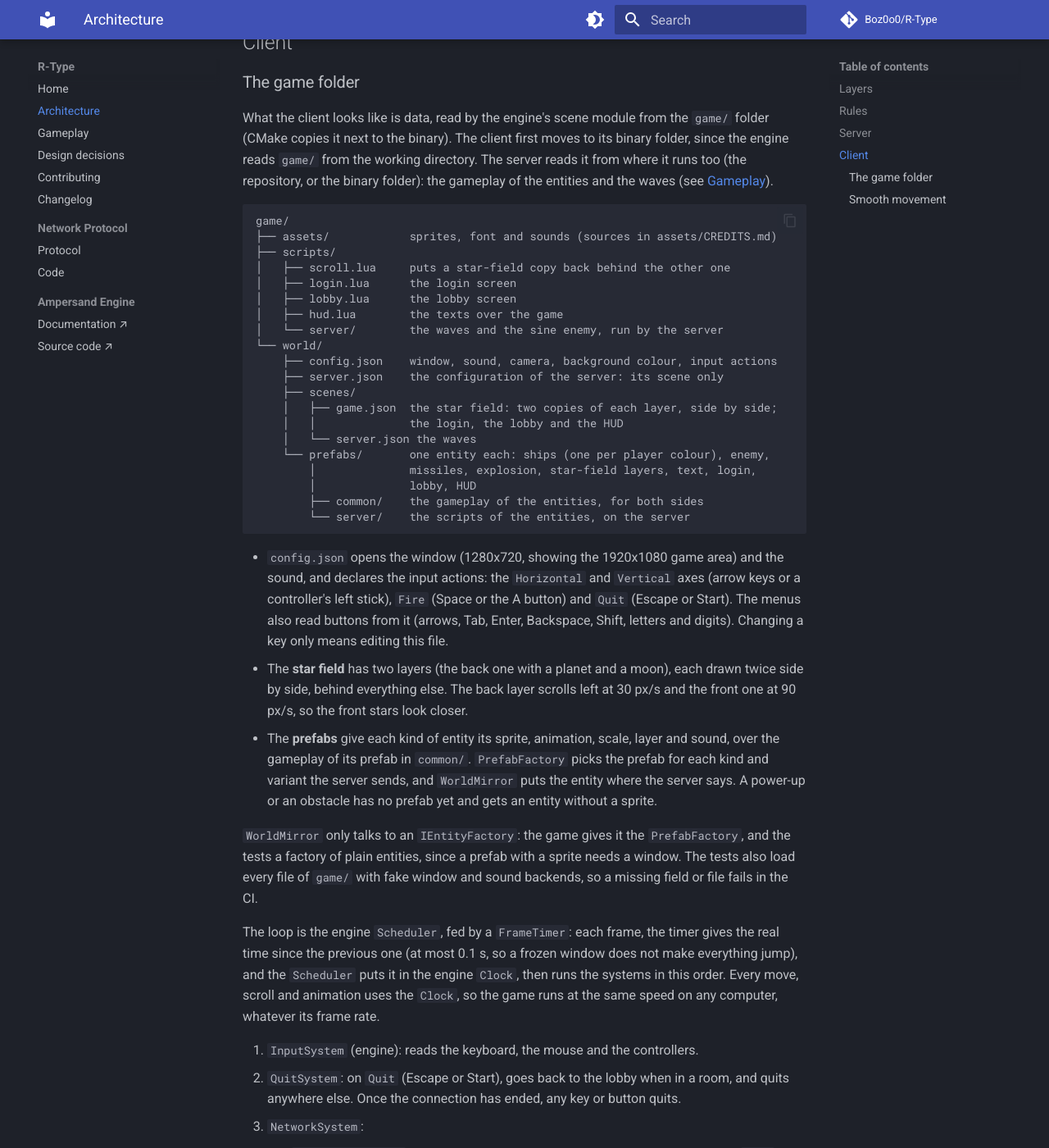
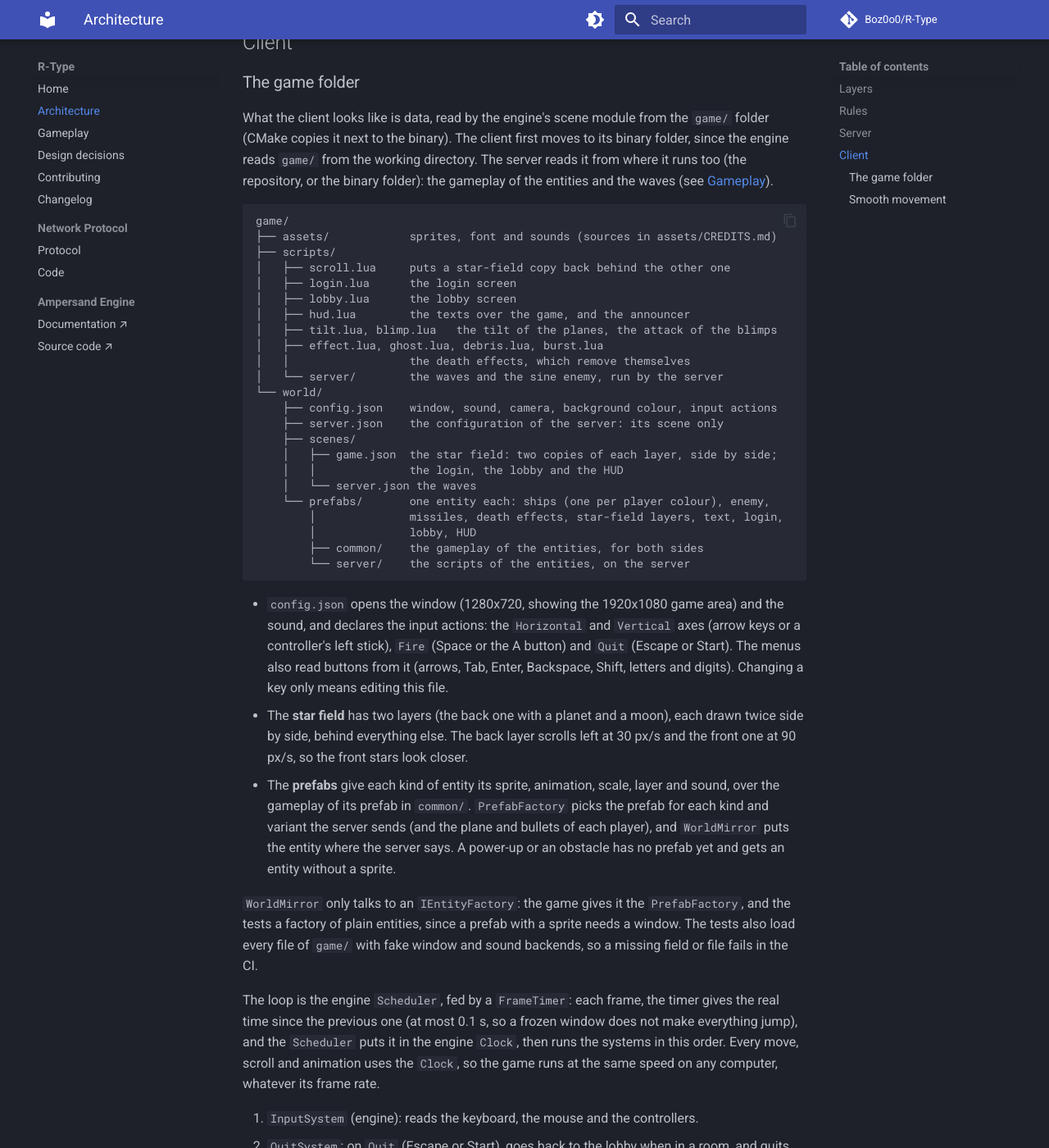
Before and after one commit to Boz0o0/R-Type, an MkDocs documentation site: the page built from docs/mkdocs/architecture.md, in a window 1280 px wide and 1400 px high, scrolled down 2073 px. Shown: the whole window at 82% size. Built offline with MkDocs 1.6.1 and Material for MkDocs 9.7.7, drawn with Linux system fonts in a browser that asks for light colours; comment, search, counter and statistics services are not loaded; some of the changed text lies outside the part shown.

Commit message:
feat(doc): doc for the Cuphead look and the death effects

```diff
--- a/docs/mkdocs/architecture.md
+++ b/docs/mkdocs/architecture.md
@@ -68,7 +68,10 @@ game/
 │   ├── scroll.lua     puts a star-field copy back behind the other one
 │   ├── login.lua      the login screen
 │   ├── lobby.lua      the lobby screen
-│   ├── hud.lua        the texts over the game
+│   ├── hud.lua        the texts over the game, and the announcer
+│   ├── tilt.lua, blimp.lua   the tilt of the planes, the attack of the blimps
+│   ├── effect.lua, ghost.lua, debris.lua, burst.lua
+│   │                  the death effects, which remove themselves
 │   └── server/        the waves and the sine enemy, run by the server
 └── world/
     ├── config.json    window, sound, camera, background colour, input actions
@@ -78,7 +81,7 @@ game/
     │   │              the login, the lobby and the HUD
     │   └── server.json the waves
     └── prefabs/       one entity each: ships (one per player colour), enemy,
-        │              missiles, explosion, star-field layers, text, login,
+        │              missiles, death effects, star-field layers, text, login,
         │              lobby, HUD
         ├── common/    the gameplay of the entities, for both sides
         └── server/    the scripts of the entities, on the server
@@ -95,9 +98,10 @@ game/
   left at 30 px/s and the front one at 90 px/s, so the front stars look closer.
 - The **prefabs** give each kind of entity its sprite, animation, scale, layer
   and sound, over the gameplay of its prefab in `common/`. `PrefabFactory`
-  picks the prefab for each kind and variant the server sends,
-  and `WorldMirror` puts the entity where the server says. A power-up or an
-  obstacle has no prefab yet and gets an entity without a sprite.
+  picks the prefab for each kind and variant the server sends (and the plane
+  and bullets of each player), and `WorldMirror` puts the entity where the
+  server says. A power-up or an obstacle has no prefab yet and gets an entity
+  without a sprite.
 
 `WorldMirror` only talks to an `IEntityFactory`: the game gives it the
 `PrefabFactory`, and the tests a factory of plain entities, since a prefab with
@@ -124,7 +128,8 @@ computer, whatever its frame rate.
     - `WorldMirror` applies the game packets to the local `World`. It keeps
       one entity per server entity, created from the prefab of its kind (each
       ship has the colour of its player, our shots have their sound), and
-      leaves an explosion where a ship or an enemy is killed. It is emptied
+      leaves the death effect of its kind where an entity is killed. It is
+      emptied
       each time `ServerConnection::roomGeneration()` changes (we enter or
       leave a room): each room numbers its entities from the start;
     - `Controls` turns the actions into a `PLAYER_INPUT`, sent to the server;
@@ -146,8 +151,8 @@ computer, whatever its frame rate.
    is typed `q`, so room codes are digits.
 8. `ScriptErrorSystem`: prints the error of a broken script. The engine turns
    that script off, and the game goes on.
-9. `AnimationSystem` (engine) and `ExplosionSystem`: play the animations, and
-   remove an explosion once its animation and its sound are over.
+9. `AnimationSystem` (engine): plays the animations; the death effects remove
+   themselves in Lua.
 10. `AudioSystem` (engine): plays the sounds.
 11. `RenderSystem` (engine): draws the `World`, the star-field at the back and
     the HUD or the lobby menu on top. The game area is 1920x1080, scaled to
```
Also changed, not shown: CHANGELOG.md (+5 -0 lines), docs/mkdocs/gameplay.md (+6 -5 lines).
